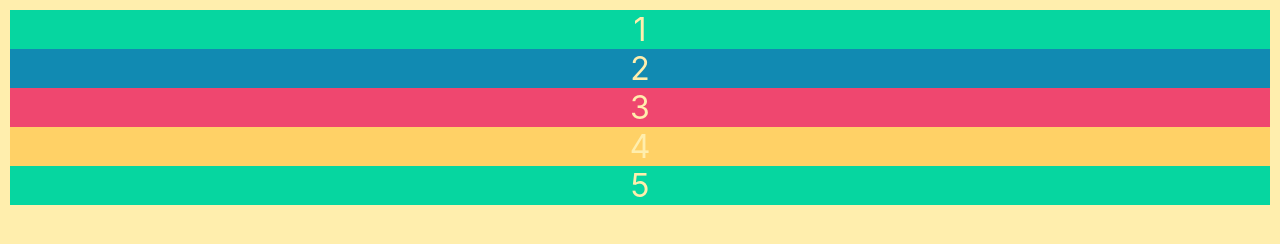
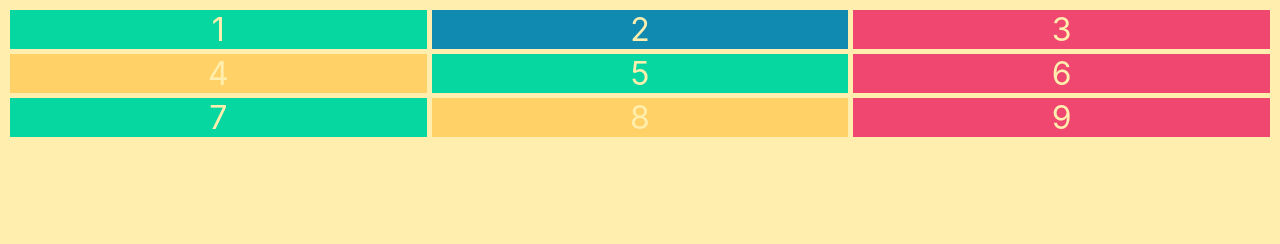
Before and after one commit to smshaown/css-grid, a plain HTML site: page index.html in a window 1280 px wide. Drawn offline with Linux system fonts and the light colour scheme.

Commit message:
grid layout basci clear

```diff
--- a/index.html
+++ b/index.html
@@ -6,6 +6,17 @@
     <meta name="viewport" content="width=device-width, initial-scale=1.0">
     <title>css Grid Layout</title>
     <link rel="stylesheet" href="base.css">
+
+    <style>
+        .container{
+            display: grid;
+            /* grid-template-columns: 1fr 2fr; */
+            /* grid-template-rows: 2fr 3fr; */
+            grid-template: repeat(3, 1fr) / repeat(3, 1fr);
+            /*  // row or cloumn */
+            grid-gap: 5px;
+        }
+    </style>
 </head>
 <body>
     <div class="container">
@@ -14,6 +25,10 @@
         <div>3</div>
         <div>4</div>
         <div>5</div>
+        <div>6</div>
+        <div>7</div>
+        <div>8</div>
+        <div>9</div>
     </div>
 </body>
 </html>
```
